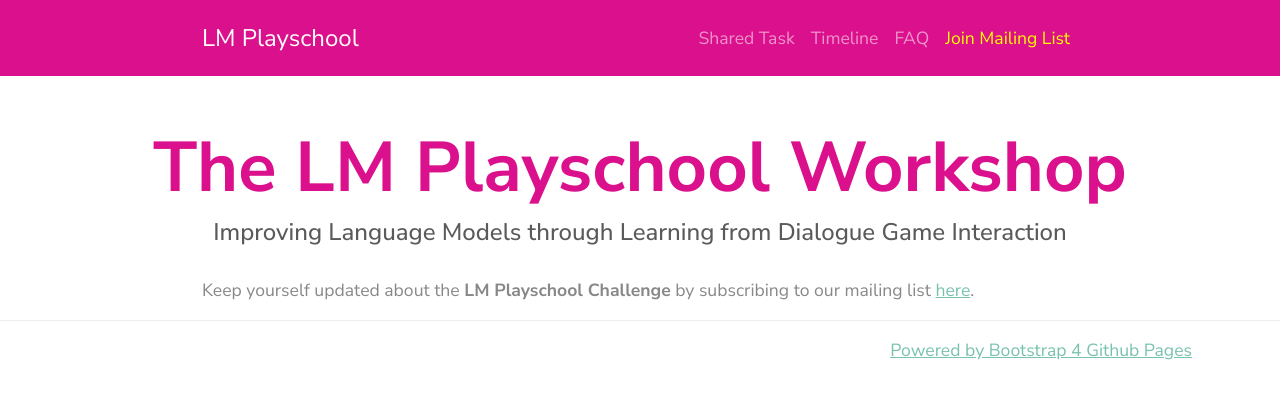
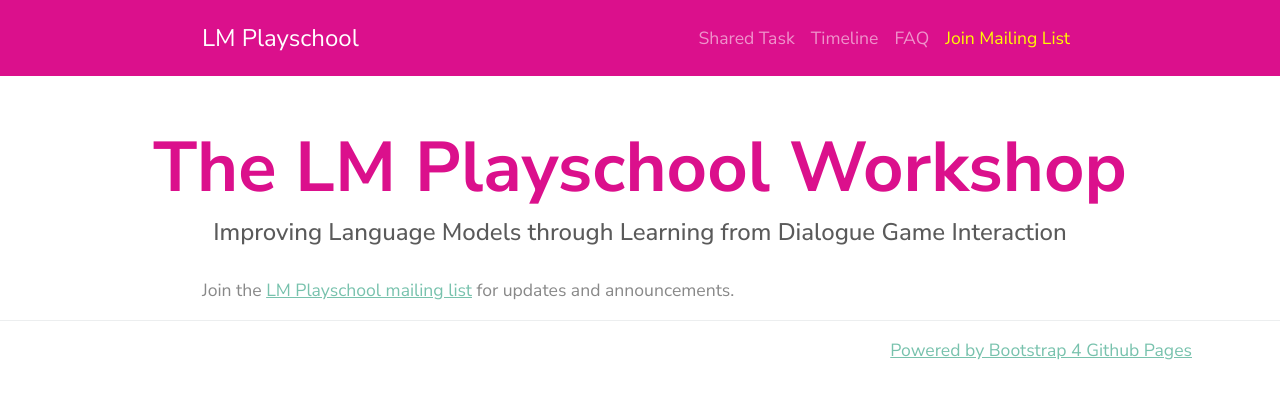
Before and after one commit to lm-playschool/lm-playschool.github.io, a Jekyll site: the page built from contacts.md, in a window 1280 px wide. Shown: the top 399 px of the page. Built offline with Jekyll 4.4.1, drawn with Linux system fonts in a browser that asks for light colours.

Commit message:
Update mailing list subscription text

```diff
--- a/contacts.md
+++ b/contacts.md
@@ -2,4 +2,4 @@
 layout: contacts
 ---
 
-Keep yourself updated about the **LM Playschool Challenge** by subscribing to our mailing list [here](https://www.listserv.dfn.de/sympa/subscribe/llm-playschool-challenge).
+Join the [LM Playschool mailing list](https://www.listserv.dfn.de/sympa/subscribe/llm-playschool-challenge) for updates and announcements.
```
